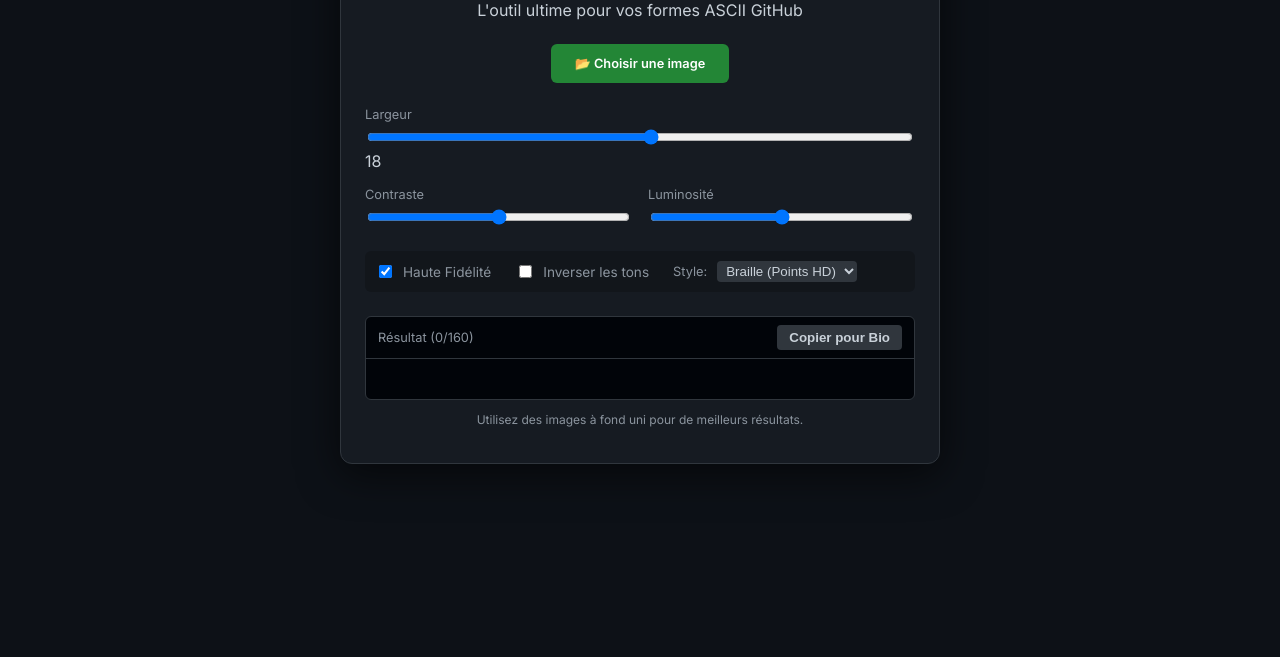
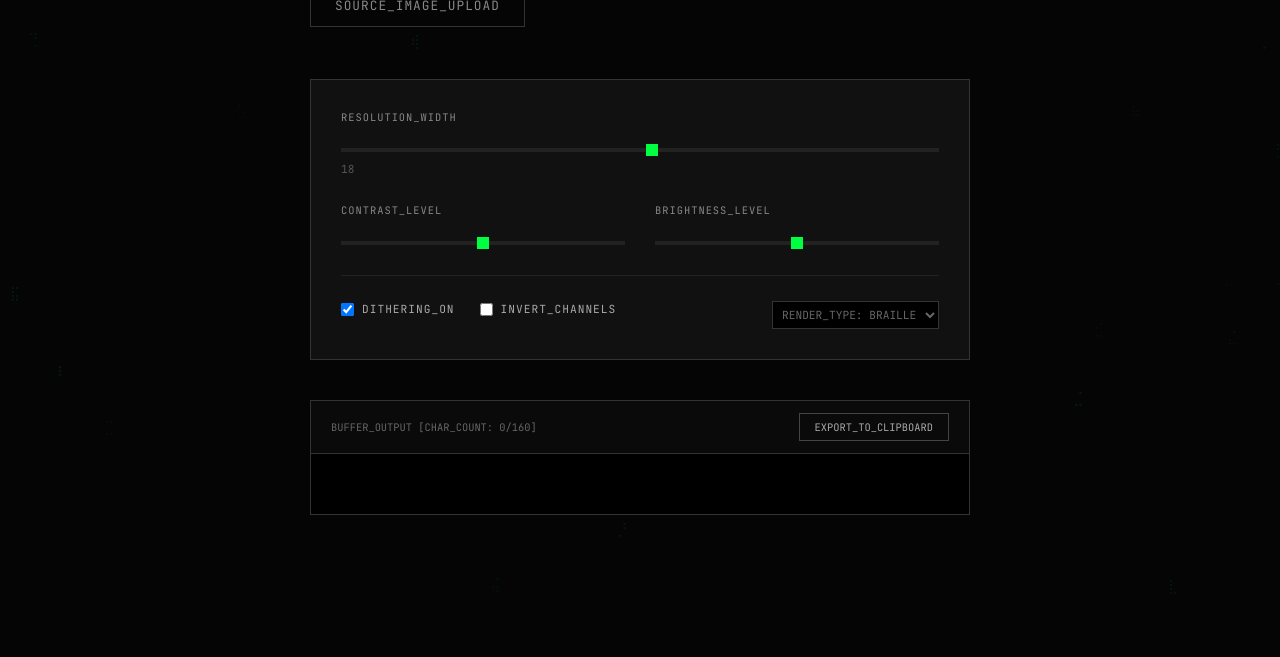
Before and after one commit to Mekterz/github-bio-ascii-gen, a plain HTML site: page index.html in a window 1280 px wide. Shown: the part 203-860 px from the top of the page. Before the commit the page ends 800 px from the top, so only its background shows below. Drawn offline with Linux system fonts and the light colour scheme.

Commit message:
design: complete UI overhaul with technical aesthetic and background animation

```diff
--- a/app.js
+++ b/app.js
@@ -12,6 +12,50 @@ const copyBtn = document.getElementById('copyBtn');
 
 let currentImage = null;
 
+// --- Background Animation ---
+const canvas_bg = document.getElementById('bg-canvas');
+const ctx_bg = canvas_bg.getContext('2d');
+let dots_bg = [];
+
+function initBg() {
+    canvas_bg.width = window.innerWidth;
+    canvas_bg.height = window.innerHeight;
+    dots_bg = [];
+    for(let i=0; i<50; i++) {
+        dots_bg.push({
+            x: Math.random() * canvas_bg.width,
+            y: Math.random() * canvas_bg.height,
+            char: String.fromCharCode(0x2800 + Math.floor(Math.random() * 255)),
+            opacity: Math.random(),
+            speed: 0.005 + Math.random() * 0.01
+        });
+    }
+}
+
+function animateBg() {
+    ctx_bg.clearRect(0, 0, canvas_bg.width, canvas_bg.height);
+    ctx_bg.font = '14px JetBrains Mono';
+    ctx_bg.fillStyle = 'rgba(0, 255, 65, 0.5)';
+
+    dots_bg.forEach(dot => {
+        dot.opacity -= dot.speed;
+        if(dot.opacity <= 0) {
+            dot.x = Math.random() * canvas_bg.width;
+            dot.y = Math.random() * canvas_bg.height;
+            dot.opacity = 1;
+            dot.char = String.fromCharCode(0x2800 + Math.floor(Math.random() * 255));
+        }
+        ctx_bg.globalAlpha = dot.opacity;
+        ctx_bg.fillText(dot.char, dot.x, dot.y);
+    });
+    requestAnimationFrame(animateBg);
+}
+
+window.addEventListener('resize', initBg);
+initBg();
+animateBg();
+
+// --- Core Logic ---
 imageInput.addEventListener('change', (e) => {
     const file = e.target.files[0];
     if (!file) return;
@@ -34,7 +78,7 @@ imageInput.addEventListener('change', (e) => {
 copyBtn.addEventListener('click', () => {
     navigator.clipboard.writeText(output.textContent);
     const original = copyBtn.textContent;
-    copyBtn.textContent = 'Copié !';
+    copyBtn.textContent = 'DONE';
     setTimeout(() => copyBtn.textContent = original, 2000);
 });
 
@@ -43,7 +87,6 @@ function render() {
 
     const style = charStyle.value;
     const charWidth = parseInt(widthScale.value);
-
     const subWidth = 2;
     const subHeight = (style === 'braille') ? 4 : 2;
 
@@ -97,7 +140,7 @@ function render() {
     }
 
     let lines = [];
-    const BLANK = '\u2800'; // Caractère invisible (Braille vide)
+    const BLANK = '\u2800';
 
     if (style === 'braille') {
         const dots = [[0,0,1], [0,1,2], [0,2,4], [1,0,8], [1,1,16], [1,2,32], [0,3,64], [1,3,128]];
@@ -130,7 +173,6 @@ function render() {
         }
     }
 
-    // Force la limite de 160 caractères
     let finalResult = '';
     for (let line of lines) {
         if ((finalResult + line).length > 160) break;
--- a/index.html
+++ b/index.html
@@ -3,57 +3,56 @@
 <head>
     <meta charset="UTF-8">
     <meta name="viewport" content="width=device-width, initial-scale=1.0">
-    <title>BioGen Pro - GitHub ASCII Generator</title>
+    <title>BIOGEN PRO // ASCII INTERFACE</title>
     <link rel="stylesheet" href="style.css">
-    <link href="https://fonts.googleapis.com/css2?family=Inter:wght@300;400;600&family=JetBrains+Mono&display=swap" rel="stylesheet">
+    <link href="https://fonts.googleapis.com/css2?family=JetBrains+Mono:wght@300;400;700&display=swap" rel="stylesheet">
 </head>
 <body>
+    <canvas id="bg-canvas"></canvas>
+
     <div class="container">
         <header>
-            <h1>Bio<span>Gen</span> Pro</h1>
-            <p>L'outil ultime pour vos formes ASCII GitHub</p>
+            <h1>Bio<span>Gen</span>.exe</h1>
+            <p>ADVANCED_ASCII_PROCESSOR</p>
         </header>
 
         <main>
             <div class="upload-section">
-                <label for="imageInput" class="custom-file-upload">📂 Choisir une image</label>
+                <label for="imageInput" class="custom-file-upload">SOURCE_IMAGE_UPLOAD</label>
                 <input type="file" id="imageInput" accept="image/*">
             </div>
 
             <div class="controls">
                 <div class="control-row">
                     <div class="control-group">
-                        <label>Largeur</label>
+                        <label>RESOLUTION_WIDTH</label>
                         <input type="range" id="widthScale" min="5" max="30" value="18">
-                        <span id="widthValue">18</span>
+                        <span id="widthValue" style="font-size: 0.7rem; color: #555;">18</span>
                     </div>
                 </div>
 
                 <div class="control-row">
                     <div class="control-group">
-                        <label>Contraste</label>
+                        <label>CONTRAST_LEVEL</label>
                         <input type="range" id="contrast" min="-100" max="100" value="0">
                     </div>
                     <div class="control-group">
-                        <label>Luminosité</label>
+                        <label>BRIGHTNESS_LEVEL</label>
                         <input type="range" id="brightness" min="-100" max="100" value="0">
                     </div>
                 </div>
 
                 <div class="toggles">
                     <label class="toggle-item">
-                        <input type="checkbox" id="dithering" checked>
-                        <span>Haute Fidélité</span>
+                        <input type="checkbox" id="dithering" checked> DITHERING_ON
                     </label>
                     <label class="toggle-item">
-                        <input type="checkbox" id="invert">
-                        <span>Inverser les tons</span>
+                        <input type="checkbox" id="invert"> INVERT_CHANNELS
                     </label>
-                    <div class="control-group" style="flex-direction: row; align-items: center; gap: 10px;">
-                        <label>Style:</label>
-                        <select id="charStyle" style="background: var(--border); color: var(--text); border: none; padding: 2px 5px; border-radius: 4px;">
-                            <option value="braille">Braille (Points HD)</option>
-                            <option value="blocks">Blocs (Carrés)</option>
+                    <div class="control-group" style="flex: 1; text-align: right;">
+                        <select id="charStyle" style="background: #000; color: #666; border: 1px solid #333; padding: 5px; font-family: inherit; font-size: 0.7rem;">
+                            <option value="braille">RENDER_TYPE: BRAILLE</option>
+                            <option value="blocks">RENDER_TYPE: BLOCKS</option>
                         </select>
                     </div>
                 </div>
@@ -61,16 +60,12 @@
 
             <div class="output-container">
                 <div class="output-header">
-                    <span>Résultat (<span id="charCount">0</span>/160)</span>
-                    <button id="copyBtn">Copier pour Bio</button>
+                    <span>BUFFER_OUTPUT [CHAR_COUNT: <span id="charCount">0</span>/160]</span>
+                    <button id="copyBtn">EXPORT_TO_CLIPBOARD</button>
                 </div>
                 <pre id="output"></pre>
             </div>
         </main>
-
-        <footer>
-            <p>Utilisez des images à fond uni pour de meilleurs résultats.</p>
-        </footer>
     </div>
     <script src="app.js"></script>
 </body>
--- a/style.css
+++ b/style.css
@@ -1,125 +1,189 @@
+/* style.css */
 :root {
-    --bg: #0d1117;
-    --card-bg: #161b22;
-    --primary: #238636;
-    --primary-hover: #2ea043;
-    --text: #c9d1d9;
-    --text-dim: #8b949e;
-    --border: #30363d;
+    --bg: #050505;
+    --fg: #e0e0e0;
+    --accent: #00ff41;
+    --border: #333;
+    --surface: #111;
+}
+
+* {
+    margin: 0;
+    padding: 0;
+    box-sizing: border-box;
 }
 
 body {
     background-color: var(--bg);
-    color: var(--text);
-    font-family: 'Inter', sans-serif;
-    margin: 0;
-    display: flex;
-    justify-content: center;
-    align-items: center;
+    color: var(--fg);
+    font-family: 'JetBrains Mono', monospace;
+    overflow-x: hidden;
     min-height: 100vh;
 }
 
-.container {
-    background: var(--card-bg);
-    border: 1px solid var(--border);
-    border-radius: 12px;
-    padding: 1.5rem;
-    width: 95%;
-    max-width: 550px;
-    box-shadow: 0 10px 40px rgba(0,0,0,0.6);
+#bg-canvas {
+    position: fixed;
+    top: 0;
+    left: 0;
+    z-index: -1;
+    opacity: 0.2;
 }
 
-header { text-align: center; margin-bottom: 1.5rem; }
-h1 { margin: 0; font-size: 1.5rem; font-weight: 600; }
-h1 span { color: var(--primary); }
+.container {
+    max-width: 700px;
+    margin: 60px auto;
+    padding: 20px;
+    position: relative;
+    z-index: 1;
+}
 
-.upload-section { margin-bottom: 1.5rem; text-align: center; }
+header {
+    text-align: left;
+    margin-bottom: 50px;
+    border-left: 3px solid var(--accent);
+    padding-left: 20px;
+}
+
+header h1 {
+    font-size: 1.8rem;
+    font-weight: 700;
+    letter-spacing: -1px;
+}
+
+header h1 span {
+    color: var(--accent);
+}
+
+header p {
+    font-size: 0.7rem;
+    letter-spacing: 2px;
+    color: #666;
+    margin-top: 5px;
+}
+
+.upload-section {
+    margin-bottom: 40px;
+}
+
+input[type="file"] {
+    display: none;
+}
 
 .custom-file-upload {
-    background: var(--primary);
-    color: white;
+    border: 1px solid var(--border);
     padding: 12px 24px;
-    border-radius: 6px;
     cursor: pointer;
-    font-weight: 600;
+    transition: all 0.2s;
+    font-size: 0.8rem;
     display: inline-block;
-    transition: background 0.2s;
 }
 
-.custom-file-upload:hover { background: var(--primary-hover); }
-#imageInput { display: none; }
+.custom-file-upload:hover {
+    background: var(--accent);
+    color: #000;
+    border-color: var(--accent);
+}
 
 .controls {
-    display: flex;
-    flex-direction: column;
-    gap: 1rem;
-    margin-bottom: 1.5rem;
+    background: var(--surface);
+    border: 1px solid var(--border);
+    padding: 30px;
+    margin-bottom: 40px;
 }
 
-.control-row { display: flex; gap: 1rem; }
+.control-row {
+    display: flex;
+    gap: 30px;
+    margin-bottom: 25px;
+}
+
 .control-group {
     flex: 1;
-    display: flex;
-    flex-direction: column;
-    gap: 0.3rem;
 }
 
-label { font-size: 0.8rem; color: var(--text-dim); }
+label {
+    display: block;
+    font-size: 0.65rem;
+    margin-bottom: 12px;
+    color: #888;
+    letter-spacing: 1px;
+}
+
+input[type="range"] {
+    width: 100%;
+    height: 4px;
+    background: #222;
+    appearance: none;
+    outline: none;
+}
+
+input[type="range"]::-webkit-slider-thumb {
+    appearance: none;
+    width: 12px;
+    height: 12px;
+    background: var(--accent);
+    cursor: pointer;
+}
 
 .toggles {
     display: flex;
-    gap: 1.5rem;
-    margin-top: 0.5rem;
-    background: rgba(0,0,0,0.2);
-    padding: 10px;
-    border-radius: 6px;
+    gap: 25px;
+    align-items: center;
+    border-top: 1px solid #222;
+    padding-top: 25px;
 }
 
 .toggle-item {
+    cursor: pointer;
+    font-size: 0.7rem;
+    color: #aaa;
     display: flex;
     align-items: center;
-    gap: 0.5rem;
-    font-size: 0.85rem;
-    cursor: pointer;
+    gap: 8px;
 }
 
 .output-container {
-    background: #010409;
-    border-radius: 6px;
     border: 1px solid var(--border);
+    background: #000;
 }
 
 .output-header {
-    padding: 8px 12px;
+    padding: 12px 20px;
+    background: #0a0a0a;
     border-bottom: 1px solid var(--border);
     display: flex;
     justify-content: space-between;
     align-items: center;
-    font-size: 0.8rem;
-    color: var(--text-dim);
+    font-size: 0.65rem;
+    color: #666;
 }
 
 #copyBtn {
-    background: var(--border);
-    border: none;
-    color: var(--text);
-    padding: 5px 12px;
-    border-radius: 4px;
+    background: transparent;
+    border: 1px solid #444;
+    color: #aaa;
+    padding: 6px 15px;
     cursor: pointer;
-    font-weight: 600;
+    font-family: inherit;
+    font-size: 0.65rem;
+    transition: all 0.2s;
 }
 
-#copyBtn:hover { background: #444; }
+#copyBtn:hover {
+    border-color: var(--accent);
+    color: var(--accent);
+}
 
-#output {
-    margin: 0;
-    padding: 20px;
-    font-family: 'JetBrains Mono', monospace;
-    font-size: 1.3rem;
-    line-height: 0.9;
+pre {
+    padding: 30px;
+    font-size: 11px;
+    line-height: 11px;
     white-space: pre;
     overflow-x: auto;
+    color: var(--accent);
     text-align: center;
 }
 
-footer p { text-align: center; font-size: 0.75rem; color: var(--text-dim); }
+@media (max-width: 600px) {
+    .control-row { flex-direction: column; }
+}
```
